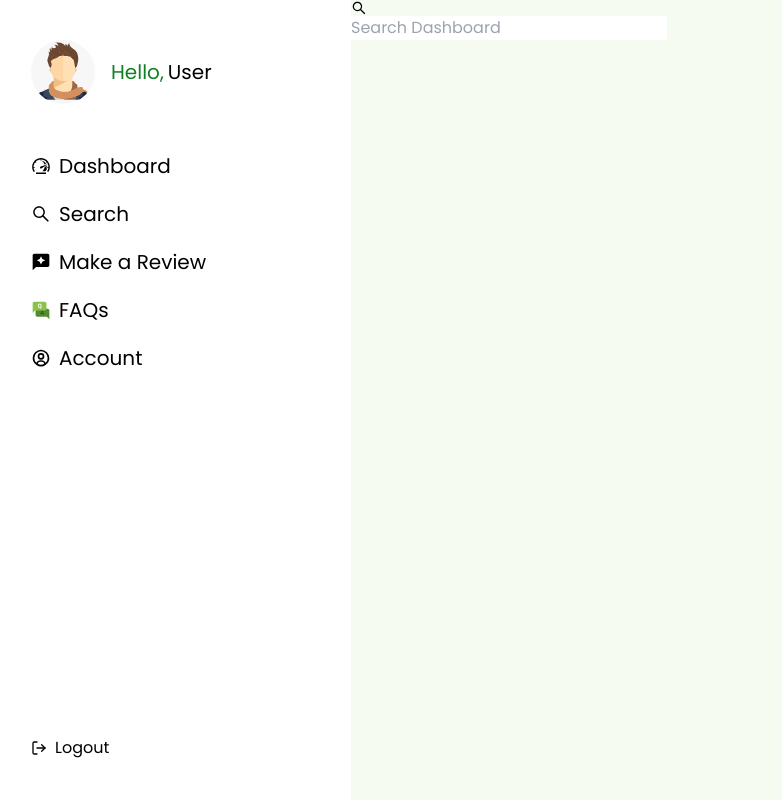
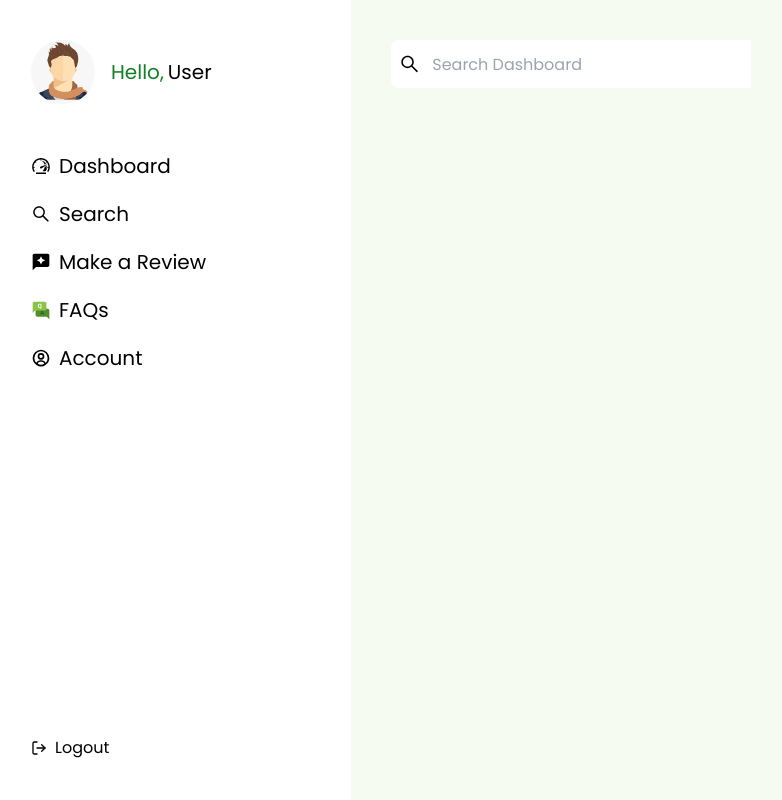
Before and after one commit to mog-rn/eGarage, a Next.js app in the folder web-client/: page /dashboard in a window 1280 px wide. Shown: the whole page, without its empty margins (9-791 px from the left). Built offline with nearby package versions, Linux system fonts and the light colour scheme.

Commit message:
Finished with the dashboard searchbar

```diff
--- a/web-client/components/DashboardSearch.jsx
+++ b/web-client/components/DashboardSearch.jsx
@@ -3,15 +3,17 @@ import { AiOutlineSearch } from "react-icons/ai";
 
 const DashboardSearch = () => {
   return (
-    <div className="">
-      <AiOutlineSearch className="" />
+    <div className="relative p-10">
+      <div className="flex h-12 w-auto items-center border-gray-400 bg-white rounded-lg space-x-3">
+        <AiOutlineSearch className="h-8 w-8 pl-2" />
         <input
           type="text"
           name="dashboard_search"
           placeholder="Search Dashboard"
           id=""
-        className="w-full outline-none"
+          className="w-full outline-none h-full"
         />
+      </div>
     </div>
   );
 };
```
Lines whose indentation alone changed are shown as unchanged.
